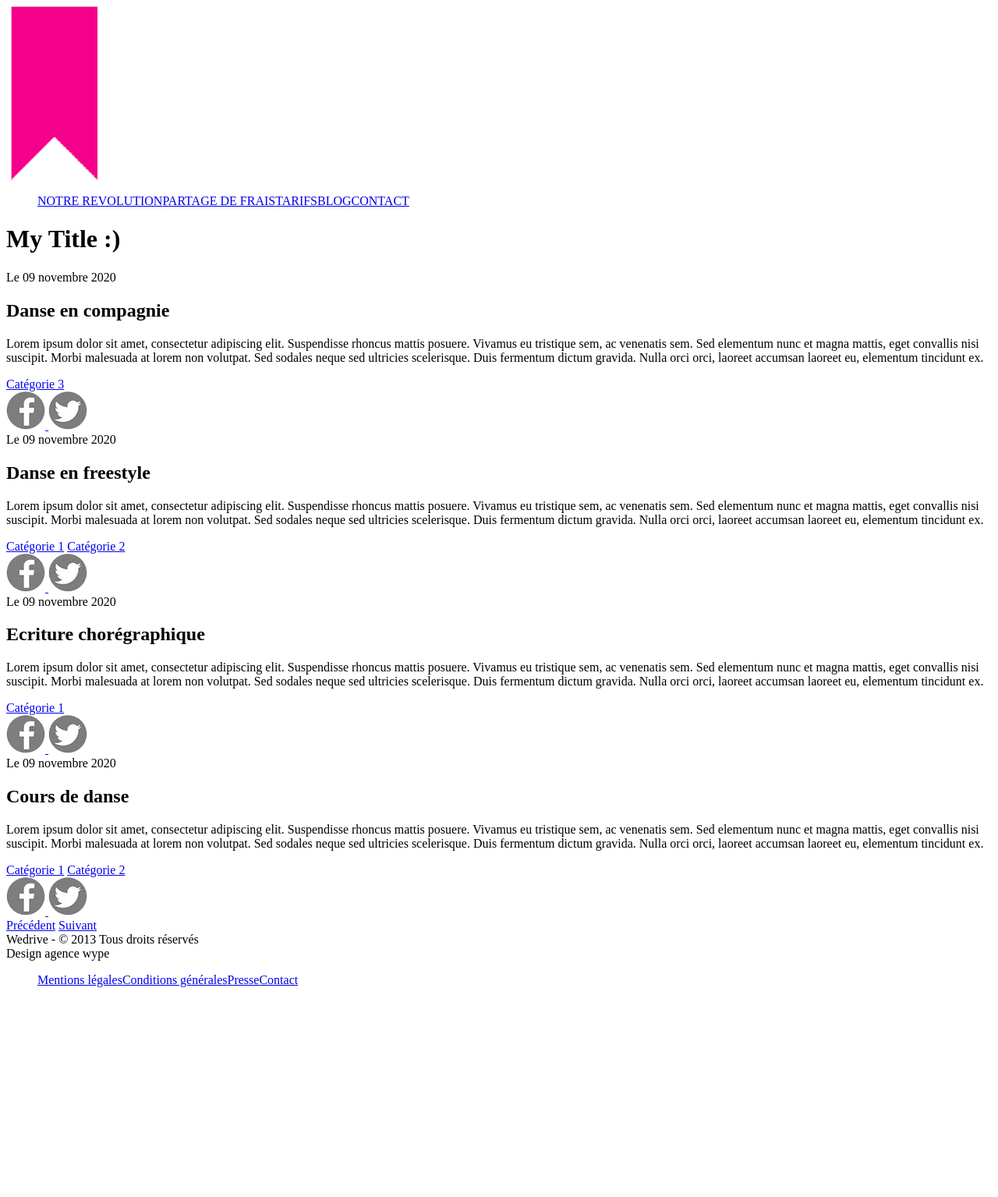
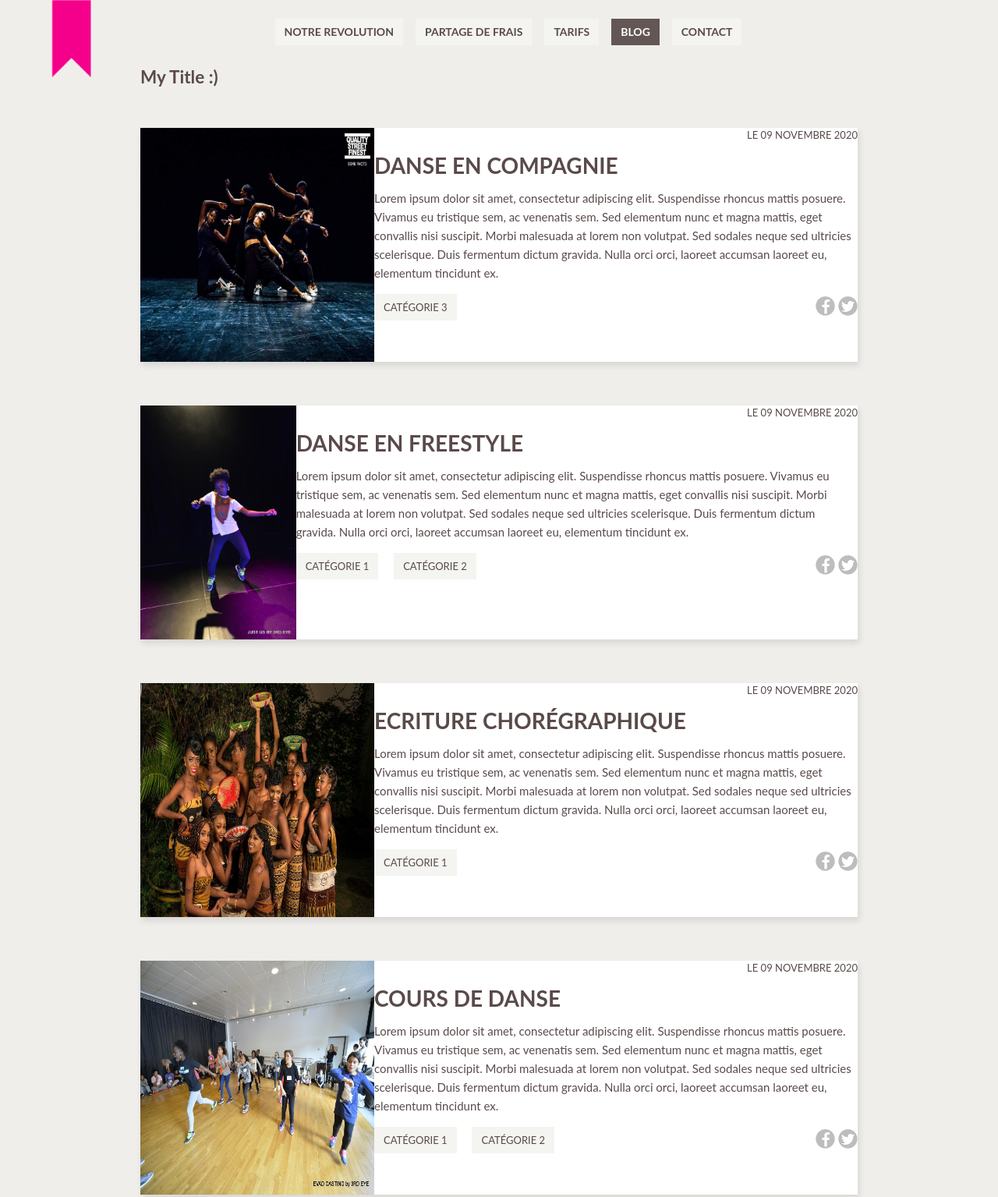
Before and after one commit to mandasissoko/Landing-page, a plain HTML site: page public/index.html in a window 1280 px wide. Shown: the top 1535 px of the page at 78% size. Before the commit the page ends 1282 px from the top, so only its background shows below. Drawn offline with Linux system fonts and the light colour scheme.

Commit message:
Update HTML + CSS (WIP)

```diff
--- a/CSS/style.css
+++ b/CSS/style.css
@@ -1,10 +1,143 @@
-nav.menu > ul {
+html {
+    box-sizing: border-box;
+  }
+  *, *:before, *:after {
+    box-sizing: inherit;
+  }
+
+/* general */
+
+body {
+    font-family: 'Lato', sans-serif;
+    font-size: 15px;
+    line-height: 18px;
+    font-weight: 400;
+    color: #5a4a4a;
+    background-color: #efeeeb;
+  }
+
+  h2 {
+    margin: 16px auto;
+    font-size: 28px;
+    line-height: 28px;
+    font-weight: 700;
+    text-transform: uppercase;
+  }
+
+  p {
+    font-size: 15px;
+    line-height: 24px;
+  }
+/* page icon */
+
+#page-icon {
+    position: absolute;
+    top: 0;
+    left: 5%;
+  }
+
+  #page-icon img {
+    height: 100px;
+  }
+
+  /* section */
+
+section {
+    margin: 0 auto;
+    width: 95%;
+    max-width: 920px;
+  }
+
+  /* header + nav */
+
+header {
+    margin: 24px auto 32px auto;
+  }
+
+  header nav ul {
     display: flex;
-}
+    align-items: center;
+    justify-content: center;
+  }
 
-nav.menu li {
+  header nav li {
     list-style-type: none;
-}
+  }
+
+  header nav li a {
+    font-size: 14px;
+    font-weight: 700;
+  }
+
+  .label a {
+    font-size: 13px;
+  }
+
+  header nav li a,
+  .label a {
+    display: inline-block;
+    margin-right: 16px;
+    padding: 8px 12px;
+    color: #594a4a;
+    background-color: #f4f4f1;
+    text-decoration: none;
+    text-transform: uppercase;
+    transition: background-color 300ms, color 300ms;
+  }
+
+  header nav li a:hover,
+  header nav li.active a,
+  .label:hover a {
+    color: #fff;
+    background-color: #635756
+  }
+
+  /* article */
+
+  article {
+    display: flex;
+    margin: 56px auto;
+    background-color: #fff;
+    box-shadow: 2px 5px 8px rgba(0,0,0,0.1);
+  }
+
+  article .content-wrapper {
+    margin-left: 40px;
+    padding: 16px;
+  }
+
+  article .date {
+    font-size: 13px;
+    text-align: right;
+    text-transform: uppercase;
+  }
+
+  article .content {
+    margin: 64px auto;
+    padding-right: 32px;
+  }
+
+  article .content-footer {
+    display: flex;
+    align-items: center;
+    justify-content: space-between;
+  }
+
+  article .content-footer .share a {
+    display: inline-block;
+    text-decoration: none;
+  }
+
+  article .content-footer .share img {
+    width: 25px;
+    height: 25px;
+    opacity: 0.5;
+    transition: opacity 300ms;
+  }
+
+  article .content-footer .share img:hover {
+    opacity: 0.7;
+  }
 
 nav.footer > ul {
     display: flex;
@@ -13,3 +146,67 @@ nav.footer > ul {
 nav.footer li {
     list-style-type: none;
 }
+
+/* pagination */
+
+.pagination {
+    margin: 16px auto;
+    text-align: center;
+  }
+
+  .pagination a {
+    display: inline-block;
+    margin-right: 16px;
+    padding: 8px 12px;
+    color: #fff;
+    background-color: #a59d9b;
+    font-size: 14px;
+    font-weight: 700;
+    text-decoration: none;
+    text-transform: uppercase;
+    transition: background-color 300ms;
+  }
+
+  .pagination a:hover {
+    background-color: #635756
+  }
+
+  /* footer */
+
+footer {
+    display: flex;
+    align-items: flex-start;
+    justify-content: space-between;
+    margin: 56px auto 24px auto;
+    padding-top: 8px;
+    width: 95%;
+    max-width: 920px;
+    border-top: 1px solid #bdbcba;
+  }
+
+  footer .copyright {
+    text-align: right;
+  }
+
+  footer .copyright span {
+    font-weight: 700;
+  }
+
+  footer nav > ul {
+    display: flex;
+    margin: 0;
+  }
+
+  footer nav li {
+    list-style-type: none;
+    margin-left: 32px;
+  }
+
+  footer nav li a {
+    color: #5a4a4a;
+    text-decoration: none;
+  }
+
+  footer nav li a:hover {
+    text-decoration: underline;
+  }
--- a/public/index.html
+++ b/public/index.html
@@ -24,21 +24,25 @@
                 <li><a href="#">PARTAGE DE FRAIS</a></li>
                 <li><a href="#">TARIFS</a></li>
                 <li class="active"><a href="#">BLOG</a></li>
-                <li><a href="lien">CONTACT</a></li>
+                <li><a href="#">CONTACT</a></li>
             </ul>
         </nav>
         </header>
-        <main>
+        <section>
             <h1>My Title :)</h1>
-            <section id="1">
-                <article id="cie">
+                <article id="compagnie">
                   <!--
                     cette premiere div pour la partie gauche (l'image)
                     autre technique :
                       -> mettre l'image en background de la div
-                      -> et donner une largeur à la div (exemple : with: 50%)
-                  -->
+                      -> et donner une largeur à la div (exemple : with: 50%)-->
                   <div class="img-wrapper"></div>
+                  <img
+                  src="/images/Compagnie Just US.jpeg"
+                  alt="Compagnie hip-hop Just us sur scène"
+                  height="300px"
+                  width="300px"
+                  />
 
                   <!-- cette deuxieme div pour la partie droite (texte) -->
                   <div>
@@ -63,13 +67,17 @@
                             </a>
                   </div>
                 </article>
-            </section>
 
             <!-- Article freestyle-->
-            <section id="2">
                 <article id="freestyle">
                     <!--Image-->
                     <div class="img-wrapper"></div>
+                    <img
+                    src="/images/Danse Freestyle Manda.JPG"
+                    alt="Manda danse en freestyle"
+                    height="300px"
+                    width="300px"
+                    />
                     <!--Texte-->
                     <div>
                         <div class="date">Le 09 novembre 2020</div>
@@ -94,13 +102,17 @@
                                 </a>
                     </div>
                 </article>
-            </section>
 
             <!-- Article chorégraphe-->
-            <section id="3">
                 <article id="choregraphie">
                      <!--Image-->
                     <div class="img-wrapper"></div>
+                      <img
+                      src="/images/Chorégraphie Miss Mali France 2017.jpg"
+                      alt="Candidates miss Mali France 2017"
+                      height="300px"
+                      width="300px"
+                    />
                     <!--Texte-->
                     <div>
                         <div class="date">Le 09 novembre 2020</div>
@@ -124,13 +136,17 @@
                                 </a>
                     </div>
                 </article>
-            </section>
 
             <!-- Article prof de danse-->
-            <section id="4">
                 <article id="professeur de danse">
                      <!--Image-->
                      <div class="img-wrapper"></div>
+                       <img
+                       src="/images/Cours de danse Manda.JPG"
+                       alt="Manda donne cours de danse hip-hop"
+                       height="300px"
+                       width="300px"
+                       />
                     <!--Texte-->
                     <div>
                         <div class="date">Le 09 novembre 2020</div>
@@ -157,12 +173,11 @@
                     </div>
 
                 </article>
-            </section>
-        </main>
-        <div class="pagination">
-            <a href="#">Précédent</a>
+        </section>
+        <nav class="pagination">
+            <a href="#" rel>Précédent</a>
             <a href="#">Suivant</a>
-        </div>
+        </nav>
 
         <footer>
             <div class="copyright">
```
Also changed, not shown: images/Chorégraphie Miss Mali France 2017.jpg (added).
